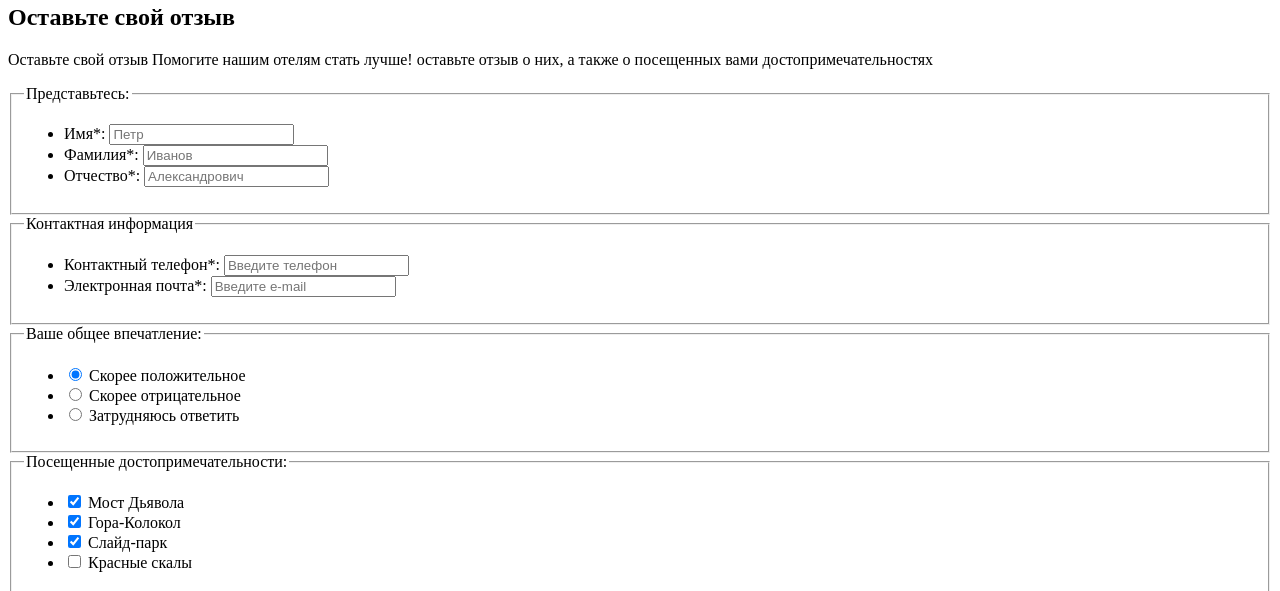
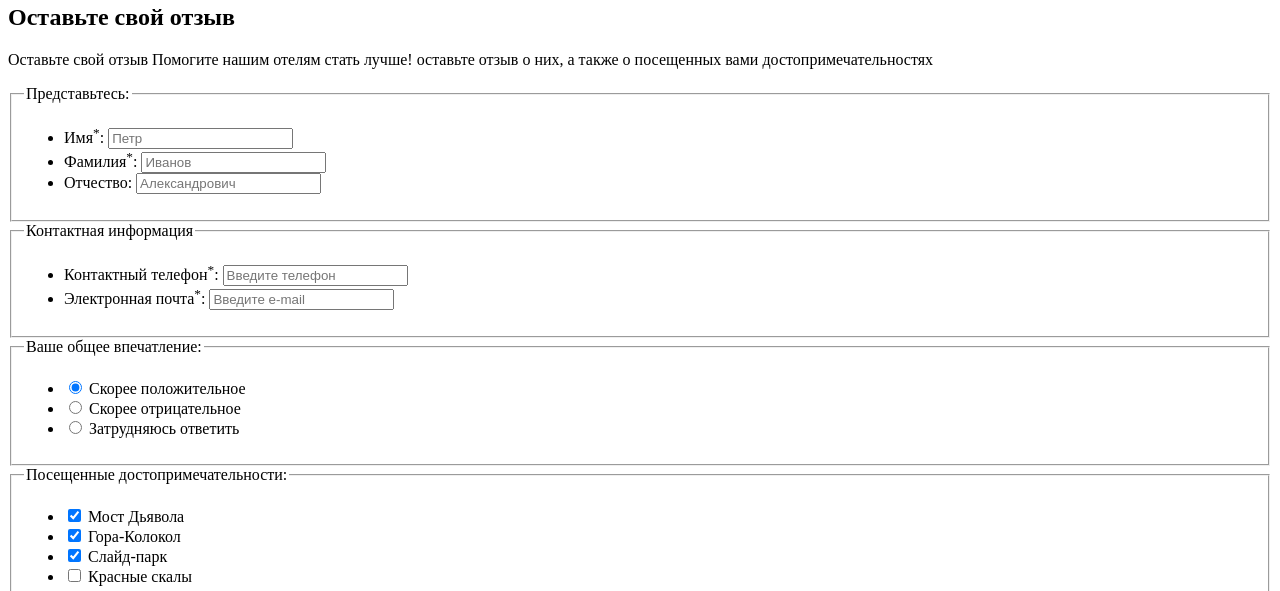
Before and after one commit to Timka-Sawyer/796097-sedona-19, a website: page source/form.html in a window 1280 px wide. Shown: the part 209-800 px from the top of the page. Drawn offline with Linux system fonts and the light colour scheme.

Commit message:
Исправил сноски

```diff
--- a/source/form.html
+++ b/source/form.html
@@ -41,16 +41,16 @@
                     <legend class="review__legend">Представьтесь:</legend>
                     <ul class="review__list">
                         <li class="review__item">
-                            <label class="review__text-label" for="name">Имя&#42;:</label>
+                            <label class="review__text-label" for="name">Имя<sup>&#42;</sup>:</label>
                             <input class="review__input review__input--text" type="text" name="name" id="name" placeholder="Петр" required>
                         </li>
                         <li class="review__item">
-                            <label class="review__text-label" for="surname">Фамилия&#42;:</label>
+                            <label class="review__text-label" for="surname">Фамилия<sup>&#42;</sup>:</label>
                             <input class="review__input review__input--text" type="text" name="surname" id="surname" placeholder="Иванов" required>
                         </li>
                         <li class="review__item">
-                            <label class="review__text-label" for="patronymic">Отчество&#42;:</label>
-                            <input class="review__input review__input--text" type="text" name="patronymic" id="patronymic" placeholder="Александрович" required>
+                            <label class="review__text-label" for="patronymic">Отчество:</label>
+                            <input class="review__input review__input--text" type="text" name="patronymic" id="patronymic" placeholder="Александрович">
                         </li>
                     </ul>
                 </fieldset>
@@ -58,11 +58,11 @@
                     <legend class="review__legend">Контактная информация</legend>
                     <ul class="review__list">
                         <li class="review__item">
-                            <label class="review__contact-label" for="contact-phone">Контактный телефон&#42;:</label>
+                            <label class="review__contact-label" for="contact-phone">Контактный телефон<sup>&#42;</sup>:</label>
                             <input class="review__input  review__input--phone" type="tel" name="phone-number" id="contact-phone" placeholder="Введите телефон" required>
                         </li>
                         <li class="review__item">
-                            <label class="review__contact-label" for="contact-email">Электронная почта&#42;:</label>
+                            <label class="review__contact-label" for="contact-email">Электронная почта<sup>&#42;</sup>:</label>
                             <input class="review__input  review__input--email" type="email" name="email" id="contact-email" placeholder="Введите e-mail" required>
                         </li>
                     </ul>
```
